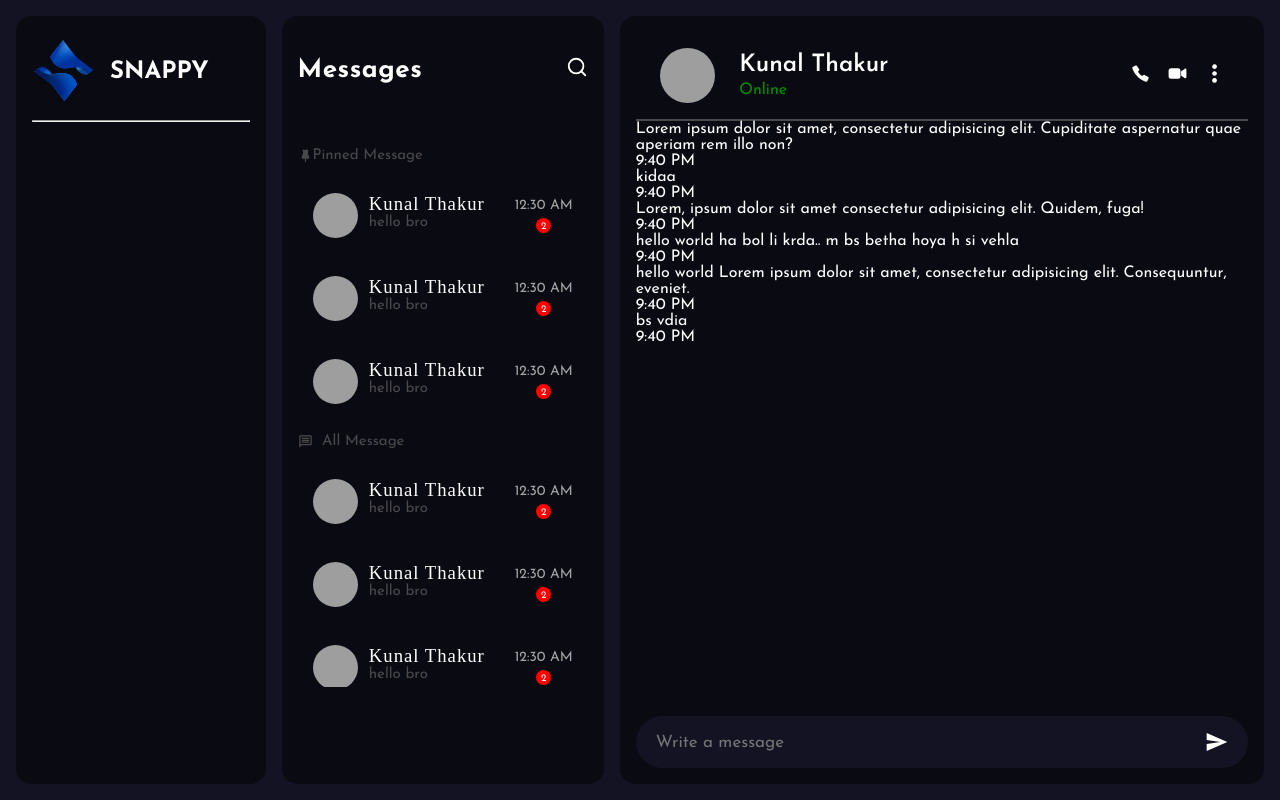
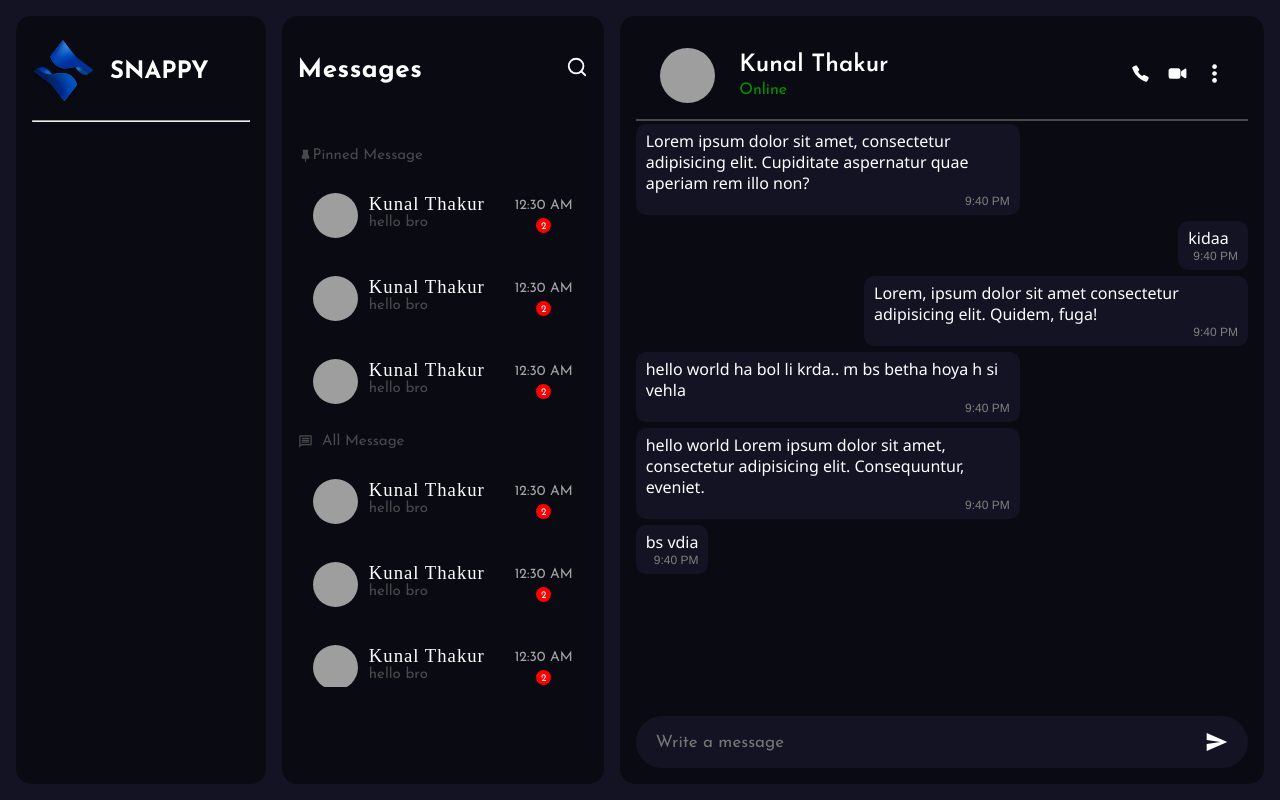
Before and after one commit to kunalthakur-01/chat-app, a React (Vite) app in the folder client/: page /chat in a window 1280 px wide. Built offline with nearby package versions, Linux system fonts and the light colour scheme; grey boxes are pictures that could not be loaded; a web font is replaced by a local one.

Commit message:
style the message

```diff
--- a/client/src/component/chat-box/message-box/message-area/MessagesArea.module.scss
+++ b/client/src/component/chat-box/message-box/message-area/MessagesArea.module.scss
@@ -1,3 +1,47 @@
 .messages_area {
-    flex: 1;
+  flex: 1;
 }
+
+.allMessages {
+  display: flex;
+  flex-direction: column;
+}
+
+.message {
+  padding: 7px 10px;
+  background-color: var(--primary_color1);
+  border-radius: 10px;
+  margin: 3px 0;
+  max-width: 24rem;
+  // min-width: 6rem;
+  display: flex;
+  flex-direction: column;
+  // justify-content: center;
+  // min-width: 2rem;
+
+  p {
+    // font-size: 16px;
+    line-height: 21px;
+    display: flex;
+    flex-direction: column;
+    font-family: Segoe UI,Helvetica Neue,Helvetica,Lucida Grande,Arial,Ubuntu,Cantarell,Fira Sans,sans-serif;
+  }
+
+  span {
+      // position: relative;
+      font-size: 12px;
+      color: gray;
+      font-family: 'Franklin Gothic Medium', 'Arial Narrow', Arial, sans-serif;
+      align-self: flex-end;
+    //   margin-top: -3px;
+      margin-left: 5px;
+  }
+}
+
+.left {
+  align-self: flex-start;
+}
+
+.right {
+  align-self: flex-end;
+}
```
